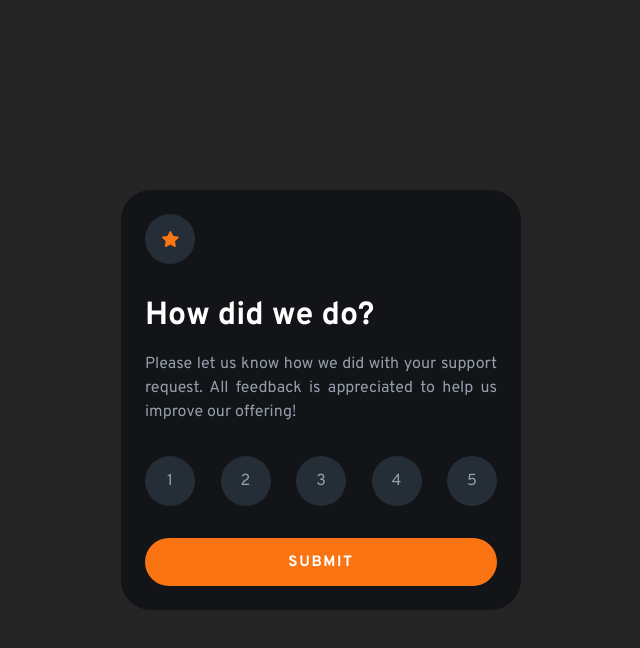
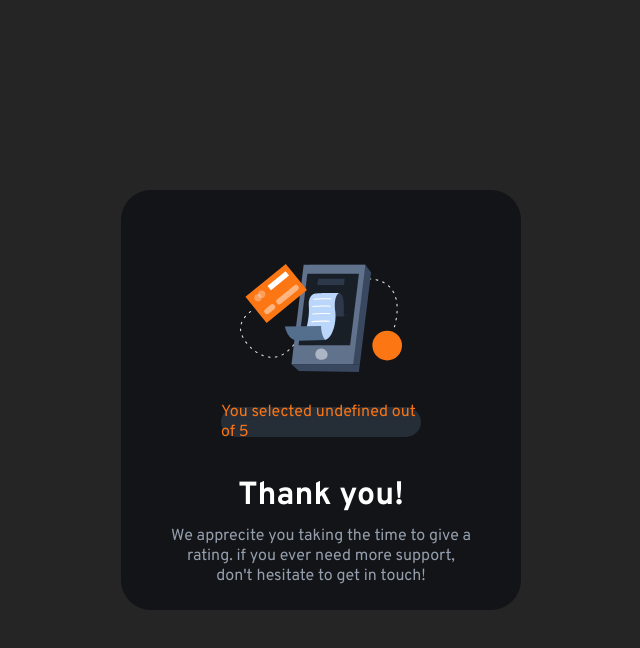
Before and after one commit to amendezm/interactive-rating-component, a plain HTML site: page index.html in a window 1280 px wide. Both pictures are taken after a click on the button "SUBMIT". Shown: the whole page, without its empty margins (319-959 px from the left). Drawn offline with Linux system fonts and the light colour scheme.

Commit message:
Show thank you page after submit

```diff
--- a/js/index.js
+++ b/js/index.js
@@ -19,5 +19,46 @@ window.onload = () => {
   const button = document.getElementById("submitButton");
   button.addEventListener("click", () => {
     console.log(rating);
+   // window.open('file:///D:/Carlitosnotocar/React_Javascript/interactive-rating-component/recibo.html');
+
+    document.body.innerHTML = `
+    <!DOCTYPE html>
+    <html lang="en">
+    <head>
+        <meta charset="UTF-8">
+        <meta name="viewport" content="width=device-width, initial-scale=1.0">
+        <link rel="stylesheet" href="styles/recibo.css" />
+        <link rel="icon" href="images/illustration-thank-you.svg">
+        <title>Thank-you-state</title>
+
+    </head>
+    <body>
+        <div class="container" >
+            <div class="box">
+                <div class="image">
+                    <img src="images/illustration-thank-you.svg" alt="">
+                </div>
+            <div class="text_rating" id="text_rate">
+
+                <p>You selected ${rating} out of 5</p>
+
+            </div>
+            <div class="content_text">
+                <h1>Thank you!</h1>
+                <p>We apprecite you taking the time to give a rating.
+                    if you ever need more support, don't hesitate to
+                    get in touch!
+                </p>
+            </div>
+            </div>
+        </div>
+
+    </body>
+    </html>
+`
   });
+
+
+
+
 };
--- /dev/null
+++ b/recibo.html
@@ -0,0 +1,34 @@
+<!DOCTYPE html>
+<html lang="en">
+<head>
+    <meta charset="UTF-8">
+    <meta name="viewport" content="width=device-width, initial-scale=1.0">
+    <link rel="stylesheet" href="styles/recibo.css" />
+    <link rel="icon" href="images/illustration-thank-you.svg">
+    <title>Thank-you-state</title>
+
+</head>
+<body>
+    <div class="container" >
+        <div class="box">
+            <div class="image">
+                <img src="images/illustration-thank-you.svg" alt="">
+            </div>
+        <div class="text_rating" id="text_rate">
+
+            <p>`You selected ${rating} out of 5`</p>
+
+        </div>
+        <div class="content_text">
+            <h1>Thank you!</h1>
+            <p>We apprecite you taking the time to give a rating.
+                if you ever need more support, don't hesitate to
+                get in touch!
+            </p>
+        </div>
+        </div>
+    </div>
+
+
+</body>
+</html>
--- /dev/null
+++ b/styles/recibo.css
@@ -0,0 +1,57 @@
+* {
+    margin: 0;
+    padding: 0;
+    box-sizing: border-box;
+    font-family: "Overpass", sans-serif;
+  }
+  .container{
+      width: 100vw;
+      height: 100vh;
+      background-color: #252525 ;
+      display: flex;
+      align-items: center;
+      justify-content: center;
+  }
+  .box{
+      background-color: hsl(216, 12%, 8%);
+      width: 400px;
+      height: 420px;
+      border-radius: 30px;
+      display:flex;
+      flex-direction: column;
+      align-items: center;
+
+  }
+  .image{
+      display: flex;
+      justify-content: center;
+      margin-top: 50px;
+      margin-bottom: 30px;
+  }
+  .text_rating{
+      display: flex;
+      align-items: center;
+      justify-content: center;
+      background-color: hsl(213, 19%, 18%);
+      width: 200px;
+      height: 30px;
+      border-radius: 30px;
+      color: hsl(25, 97%, 53%);
+  }
+  .content_text{
+    display: flex;
+   flex-direction: column;
+   align-items: center;
+
+  }
+  .content_text>h1{
+    margin-top: 35px;
+    margin-bottom: 10px;
+    color:hsl(0, 0%, 100%);
+  }
+  .content_text>p{
+      text-align: center;
+      margin-left: 25px;
+      margin-right: 25px;
+      color: hsl(217, 12%, 63%);
+  }
```
Also changed, not shown: index.html (+1 -1 lines).
